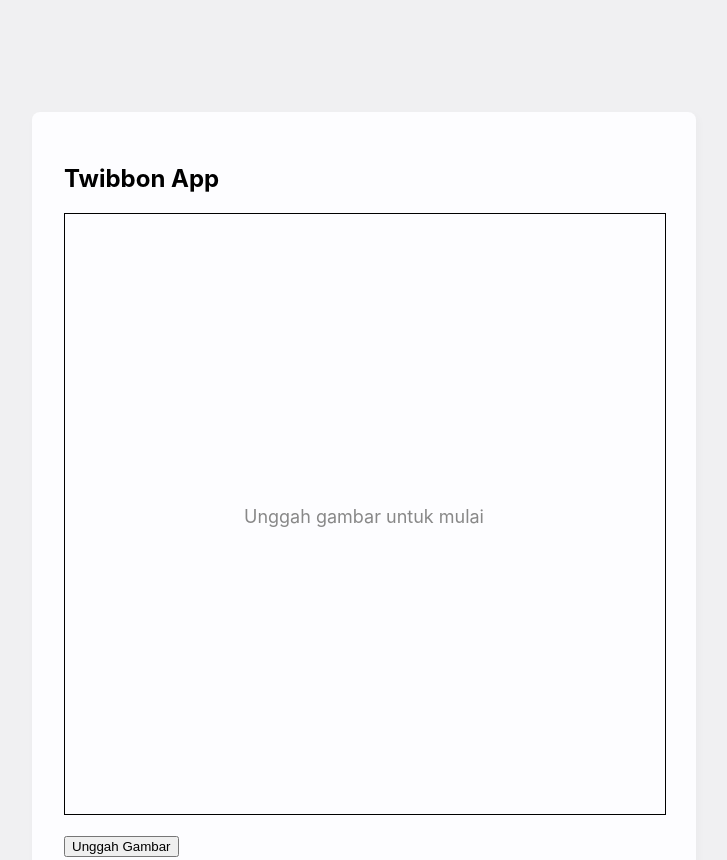
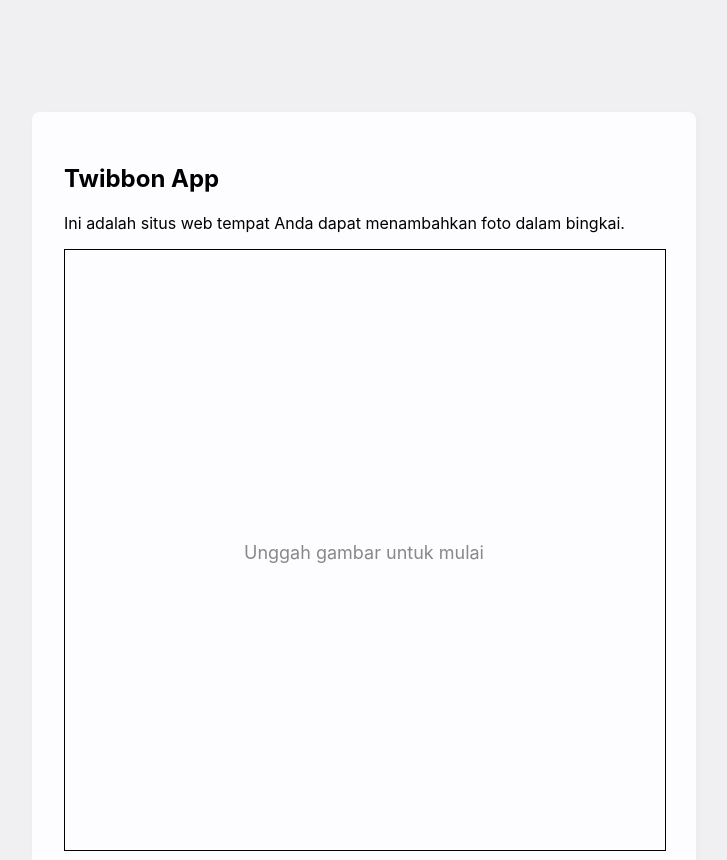
Before and after one commit to xtcodes/twiby, a plain HTML site: page v2.html in a window 1280 px wide. Shown: the top 860 px of the page, without its empty margins (276-1003 px from the left). Drawn offline with Linux system fonts and the light colour scheme.

Commit message:
Update v2.html

```diff
--- a/v2.html
+++ b/v2.html
@@ -71,6 +71,8 @@
 <body>
   <main>
   <h2>Twibbon App</h2>
+    <p>Ini adalah situs web tempat Anda dapat menambahkan foto dalam bingkai.</p>
+
     <div id="canvasWrapper">
     <canvas id="kanvas" width="1080" height="1080" style="border:1px solid #000"></canvas>
     <div id="placeholderText">Unggah gambar untuk mulai</div>
```
